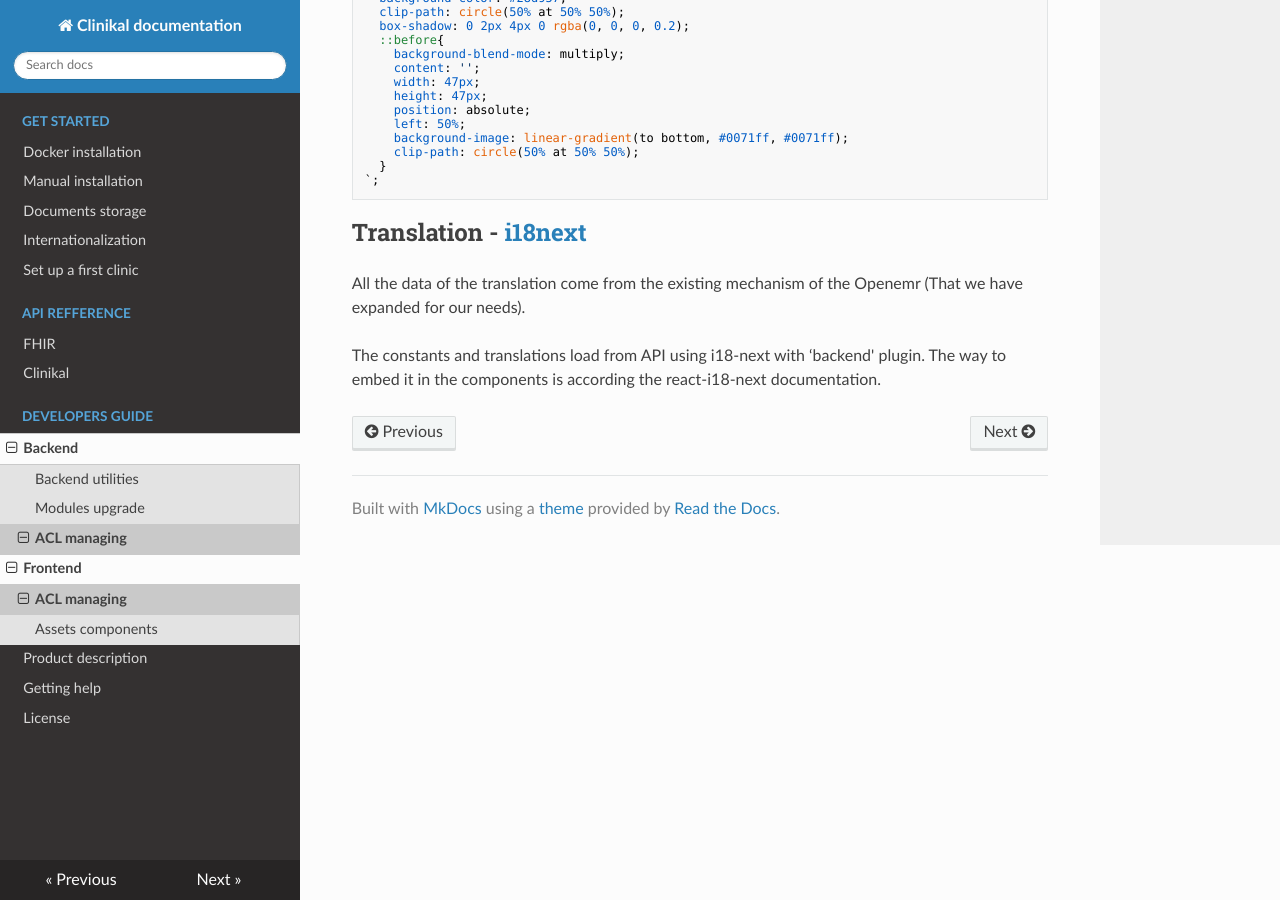
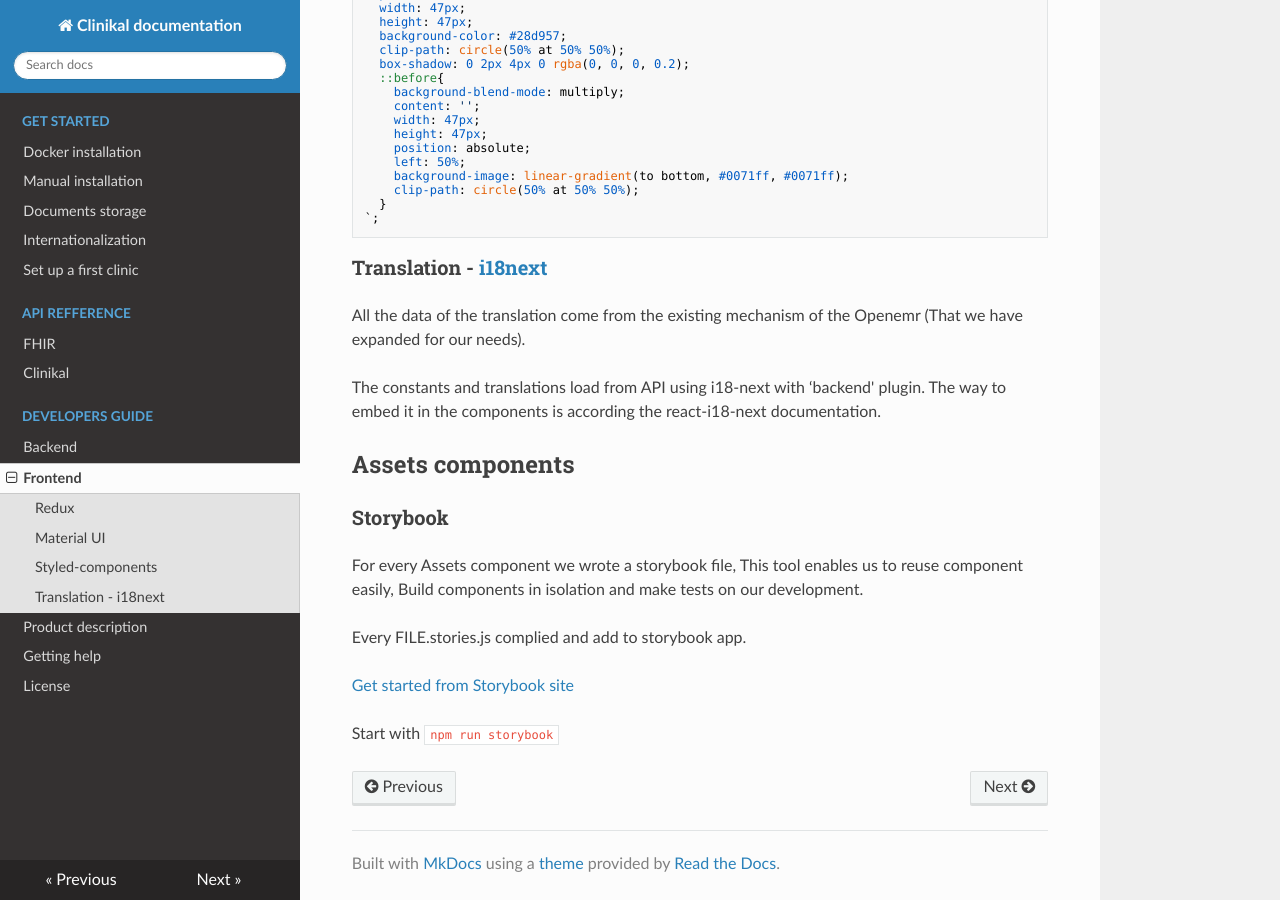
Before and after one commit to MohGovIL/Clinical-Documentation, an MkDocs documentation site: the page built from docs/technical_details/client_side_libraries.md, in a window 1280 px wide and 900 px high, scrolled down 1197 px. Built offline with MkDocs 1.6.1, drawn with Linux system fonts in a browser that asks for light colours; nearby versions of some CDN libraries; some of the changed text lies outside the part shown.

Commit message:
change paging

````diff
--- a/docs/technical_details/client_side_libraries.md
+++ b/docs/technical_details/client_side_libraries.md
@@ -1,16 +1,18 @@
-## [Redux](https://redux.js.org/)
+##JS libraries
+
+### [Redux](https://redux.js.org/)
 Redux is a powerful tool to manage state, “store”, on the global level of the  application, all the global data, “shared data”,  will be stored using Redux to make it easier for components to gain access to the data that they need without passing them on with “props” or  “HOC”(Higher order component).
 
 Every piece of data that shared between to non-close component must be stored in redux.
 
 Redux has a lot of debugging utilities which helps speed up the developers job while debugging, it also helps with dividing the logical aspect of the project because each data has it’s own reducer and actions that are related to it, and it is also makes it easier to divide the work between the developers.
 
-## [Material UI](https://material-ui.com/)
+### [Material UI](https://material-ui.com/)
 The design of the application based on google material UI, therefore we will have to implement it in every component it possible.
 
 The responsive UI will be done with the material UI component as possible.
 
-## [Styled-components](https://styled-components.com/)
+### [Styled-components](https://styled-components.com/)
 The overwriting of the material ui style and another css setting will be done with styled-component.
 
 Every component has style.js file with css styling.
@@ -56,7 +58,18 @@ export default styled.div`
 `;
 ```
 
-## Translation - [i18next](https://react.i18next.com/)
+### Translation - [i18next](https://react.i18next.com/)
 All the data of the translation come from the existing mechanism of the Openemr (That we have expanded for our needs).
 
 The constants and translations load from API using i18-next with ‘backend' plugin. The way to embed it in the components is according the react-i18-next documentation.
+
+##Assets components
+
+### Storybook
+For every Assets component we wrote a storybook file, This tool enables us to reuse component easily, Build components in isolation and make tests on our development.
+
+Every FILE.stories.js complied and add to storybook app.
+
+[Get started from Storybook site](https://storybook.js.org/docs/react/get-started/introduction)
+
+Start with `npm run storybook`
--- a/mkdocs.yml
+++ b/mkdocs.yml
@@ -10,13 +10,8 @@ nav:
         - FHIR: api/fhir.md
         - Clinikal: api/clinikal.md
     - Developers guide:
-        - Backend:
-          - Backend utilities: technical_details/backend_utilities.md
-          - Modules upgrade: technical_details/upgrade_sql.md
-          - ACL managing: technical_details/client_side_libraries.md
-        - Frontend:
-          - JS libraries: technical_details/client_side_libraries.md
-          - Assets components: technical_details/assets_components.md
+        - Backend: technical_details/backend_utilities.md
+        - Frontend: technical_details/client_side_libraries.md
     - Product description: product_desc/product_desc.md
     - Getting help: getting_help.md
     - License: license.md
````
Also changed, not shown: docs/technical_details/ACL_managing.md (deleted, +0 -21 lines), docs/technical_details/assets_components.md (deleted, +0 -9 lines), docs/technical_details/backend_utilities.md (+62 -0 lines), docs/technical_details/upgrade_sql.md (deleted, +0 -38 lines).
